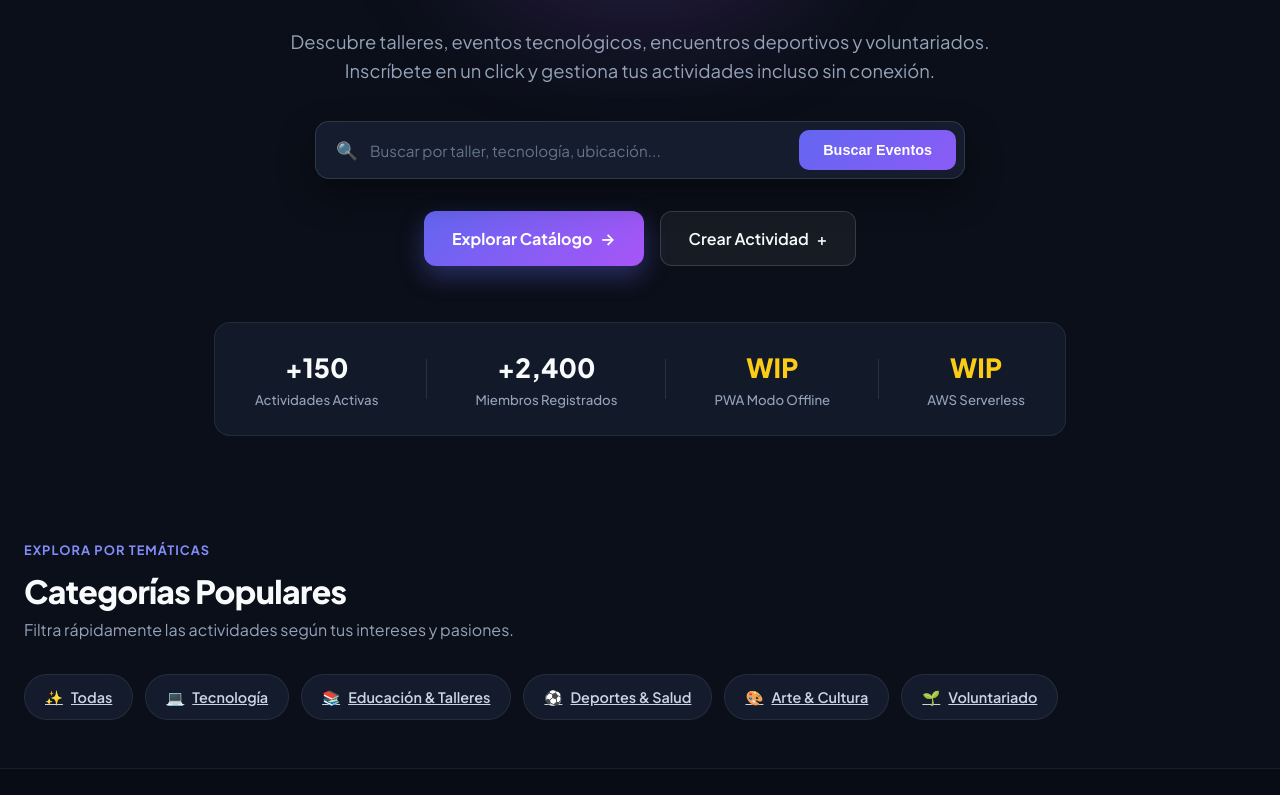
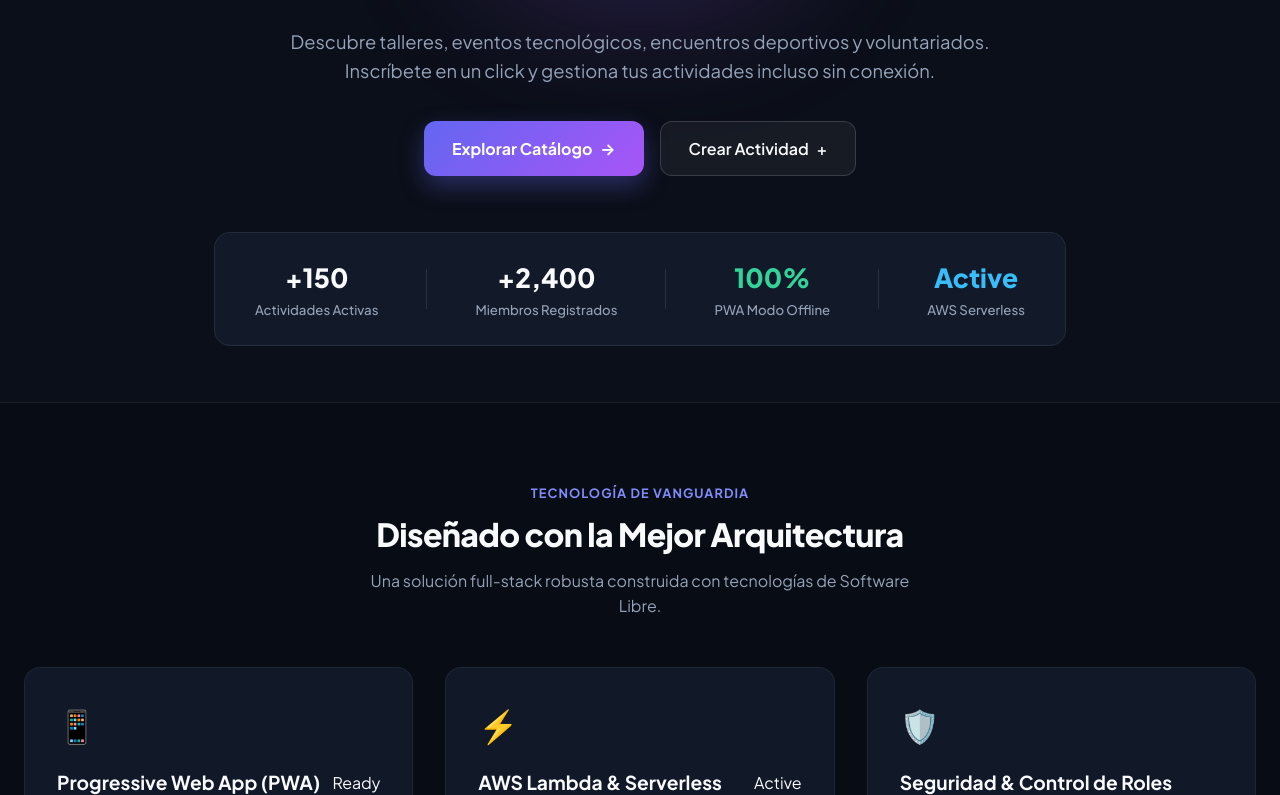
Before and after one commit to godlychrist/ProyectoFinal-Front, a Nuxt app: page / in a window 1280 px wide. Shown: the part 325-1120 px from the top of the page. Built offline with nearby package versions, Linux system fonts and the light colour scheme.

Commit message:
feat(layout): streamline navigation bar and polish landing page

```diff
--- a/app/app.vue
+++ b/app/app.vue
@@ -8,7 +8,9 @@
 
     <!-- Contenido de las páginas -->
     <main class="main-content">
-      <NuxtPage />
+      <NuxtLayout>
+        <NuxtPage />
+      </NuxtLayout>
     </main>
 
     <!-- Footer Global -->
@@ -26,7 +28,7 @@
 
         <div class="footer-links-group">
           <h4>Plataforma</h4>
-          <NuxtLink to="/actividades">Explorar Eventos</NuxtLink>
+          <NuxtLink to="">Explorar Eventos</NuxtLink>
           <NuxtLink to="/auth/register">Registrarse</NuxtLink>
           <NuxtLink to="/auth/login">Iniciar Sesión</NuxtLink>
         </div>
--- a/app/components/navbar.vue
+++ b/app/components/navbar.vue
@@ -1,12 +1,19 @@
 <script setup lang="ts">
-import { ref } from 'vue'
+import { ref, computed } from 'vue'
 
-const { token, logout } = useAuth()
+const { token, logout, role } = useAuth()
 const isMobileMenuOpen = ref(false)
 
 const toggleMobileMenu = () => {
   isMobileMenuOpen.value = !isMobileMenuOpen.value
 }
+
+const dashboardLinkPath = computed(() => {
+  if (role.value === 'admin') return '/admins/statistics'
+  if (role.value === 'organizer') return '/managers'
+  if (role.value === 'user') return '/users'
+  return '/'
+})
 </script>
 
 <template>
@@ -23,18 +30,15 @@ const toggleMobileMenu = () => {
       <!-- Desktop Nav Links -->
       <div class="nav-links">
         <NuxtLink to="/" class="nav-item" active-class="active">Inicio</NuxtLink>
-        <NuxtLink to="/actividades" class="nav-item" active-class="active">Explorar Actividades</NuxtLink>
-        <NuxtLink v-if="token" to="/managers" class="nav-item" active-class="active">Dashboard</NuxtLink>
-        <NuxtLink to="/#categorias" class="nav-item">Categorías</NuxtLink>
-        <NuxtLink to="/#pwa-features" class="nav-item">
-          PWA Offline <span class="badge-wip">WIP</span>
-        </NuxtLink>
+        <NuxtLink to="/activities" class="nav-item" active-class="active">Explorar Actividades</NuxtLink>
+        <NuxtLink v-if="token" class="nav-item" active-class="active" :to="dashboardLinkPath">Dashboard</NuxtLink>
       </div>
 
       <!-- Auth Actions -->
       <div class="nav-actions">
         <template v-if="token">
-          <NuxtLink to="/managers" class="btn-dashboard-nav">
+          <!-- Botón 'Mi Panel' exclusivamente para el Administrador -->
+          <NuxtLink v-if="role === 'admin'" to="/admins" class="btn-dashboard-nav">
             ⚡ Mi Panel
           </NuxtLink>
           <button class="btn-ghost btn-logout-nav" @click="logout">
@@ -62,10 +66,9 @@ const toggleMobileMenu = () => {
     <!-- Mobile Dropdown -->
     <div v-if="isMobileMenuOpen" class="mobile-dropdown">
       <NuxtLink to="/" class="mobile-item" @click="isMobileMenuOpen = false">Inicio</NuxtLink>
-      <NuxtLink to="/actividades" class="mobile-item" @click="isMobileMenuOpen = false">Explorar Actividades</NuxtLink>
-      <NuxtLink v-if="token" to="/managers" class="mobile-item" @click="isMobileMenuOpen = false">⚡ Mi Dashboard</NuxtLink>
-      <NuxtLink to="/#categorias" class="mobile-item" @click="isMobileMenuOpen = false">Categorías</NuxtLink>
-      <NuxtLink to="/#pwa-features" class="mobile-item" @click="isMobileMenuOpen = false">PWA Offline (WIP)</NuxtLink>
+      <NuxtLink to="/activities" class="mobile-item" @click="isMobileMenuOpen = false">Explorar Actividades</NuxtLink>
+      <NuxtLink v-if="token" :to="dashboardLinkPath" class="mobile-item" @click="isMobileMenuOpen = false">📊 Dashboard</NuxtLink>
+      <NuxtLink v-if="token && role === 'admin'" to="/admins" class="mobile-item" @click="isMobileMenuOpen = false">⚡ Mi Panel (Admin)</NuxtLink>
       <div class="mobile-auth">
         <template v-if="token">
           <button class="btn-ghost full" @click="logout(); isMobileMenuOpen = false">Cerrar Sesión</button>
--- a/app/pages/index.vue
+++ b/app/pages/index.vue
@@ -1,25 +1,4 @@
 <script setup lang="ts">
-import { ref } from 'vue'
-
-const searchQuery = ref('')
-const selectedCategory = ref('all')
-
-const categories = [
-  { id: 'all', name: 'Todas', icon: '✨' },
-  { id: 'tech', name: 'Tecnología', icon: '💻' },
-  { id: 'education', name: 'Educación & Talleres', icon: '📚' },
-  { id: 'sports', name: 'Deportes & Salud', icon: '⚽' },
-  { id: 'culture', name: 'Arte & Cultura', icon: '🎨' },
-  { id: 'social', name: 'Voluntariado', icon: '🌱' }
-]
-
-const handleSearch = () => {
-  if (searchQuery.value.trim()) {
-    navigateTo(`/actividades?q=${encodeURIComponent(searchQuery.value.trim())}`)
-  } else {
-    navigateTo('/actividades')
-  }
-}
 </script>
 
 <template>
@@ -41,26 +20,9 @@ const handleSearch = () => {
           Descubre talleres, eventos tecnológicos, encuentros deportivos y voluntariados. Inscríbete en un click y gestiona tus actividades incluso sin conexión.
         </p>
 
-        <!-- Search Bar Hero -->
-        <div class="search-box">
-          <div class="search-input-wrap">
-            <span class="search-icon">🔍</span>
-            <input
-              v-model="searchQuery"
-              type="text"
-              class="search-input"
-              placeholder="Buscar por taller, tecnología, ubicación..."
-              @keyup.enter="handleSearch"
-            />
-          </div>
-          <button class="btn-search" @click="handleSearch">
-            Buscar Eventos
-          </button>
-        </div>
-
         <!-- Quick CTAs -->
-        <div class="hero-actions">
-          <NuxtLink to="/actividades" class="btn-hero-primary">
+        <div class="hero-actions" style="margin-top: 2rem;">
+          <NuxtLink to="/activities" class="btn-hero-primary">
             Explorar Catálogo <span>→</span>
           </NuxtLink>
           <NuxtLink to="/auth/register" class="btn-hero-secondary">
@@ -81,38 +43,15 @@ const handleSearch = () => {
           </div>
           <div class="stat-divider"></div>
           <div class="stat-item">
-            <span class="stat-num" style="color: #facc15;">WIP</span>
+            <span class="stat-num" style="color: #34d399;">100%</span>
             <span class="stat-lbl">PWA Modo Offline</span>
           </div>
           <div class="stat-divider"></div>
           <div class="stat-item">
-            <span class="stat-num" style="color: #facc15;">WIP</span>
+            <span class="stat-num" style="color: #38bdf8;">Active</span>
             <span class="stat-lbl">AWS Serverless</span>
           </div>
         </div>
-      </div>
-    </section>
-
-    <!-- Categories Section -->
-    <section id="categorias" class="container categories-section">
-      <div class="section-header">
-        <div>
-          <span class="section-tag">Explora por Temáticas</span>
-          <h2 class="section-title">Categorías Populares</h2>
-        </div>
-        <p class="section-desc">Filtra rápidamente las actividades según tus intereses y pasiones.</p>
-      </div>
-
-      <div class="categories-chips">
-        <NuxtLink
-          v-for="cat in categories"
-          :key="cat.id"
-          :to="cat.id === 'all' ? '/actividades' : `/actividades?cat=${cat.id}`"
-          class="category-chip"
-        >
-          <span class="chip-icon">{{ cat.icon }}</span>
-          <span class="chip-name">{{ cat.name }}</span>
-        </NuxtLink>
       </div>
     </section>
 
@@ -130,7 +69,7 @@ const handleSearch = () => {
             <div class="feature-icon">📱</div>
             <div style="display: flex; align-items: center; justify-content: space-between; margin-bottom: 0.5rem;">
               <h3 style="margin-bottom: 0;">Progressive Web App (PWA)</h3>
-              <span class="badge-wip">WIP</span>
+              <span class="badge-status-pwa pwa-online">Ready</span>
             </div>
             <p>
               Instala la aplicación en tu dispositivo móvil o de escritorio. Consulta actividades previamente guardadas en caché incluso cuando pierdas la conexión a Internet.
@@ -141,7 +80,7 @@ const handleSearch = () => {
             <div class="feature-icon">⚡</div>
             <div style="display: flex; align-items: center; justify-content: space-between; margin-bottom: 0.5rem;">
               <h3 style="margin-bottom: 0;">AWS Lambda & Serverless</h3>
-              <span class="badge-wip">WIP</span>
+              <span class="badge-status-pwa pwa-online">Active</span>
             </div>
             <p>
               Microservicios serverless en la nube de Amazon Web Services (AWS) para el envío automatizado de notificaciones de recordatorio y sincronización en segundo plano.
```
